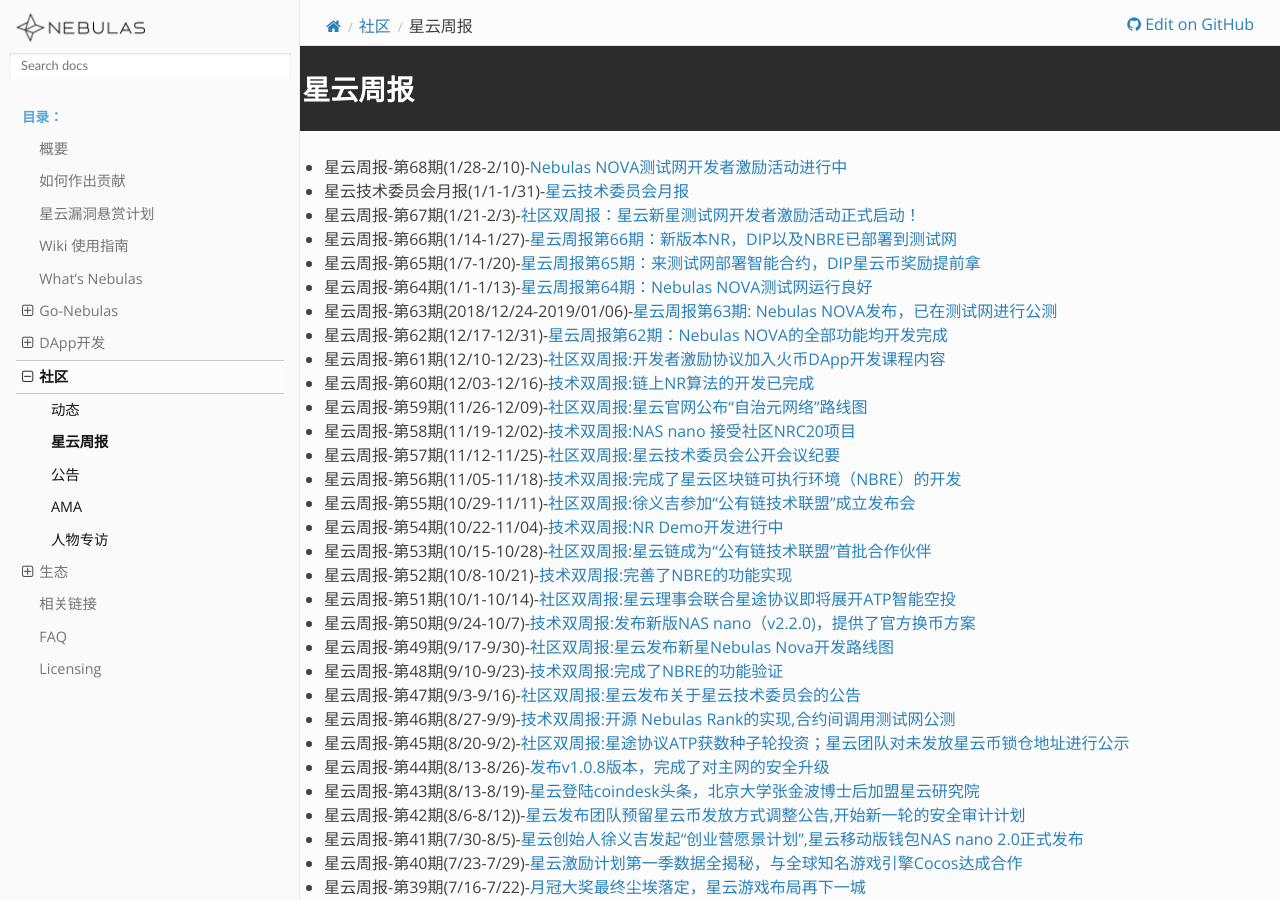
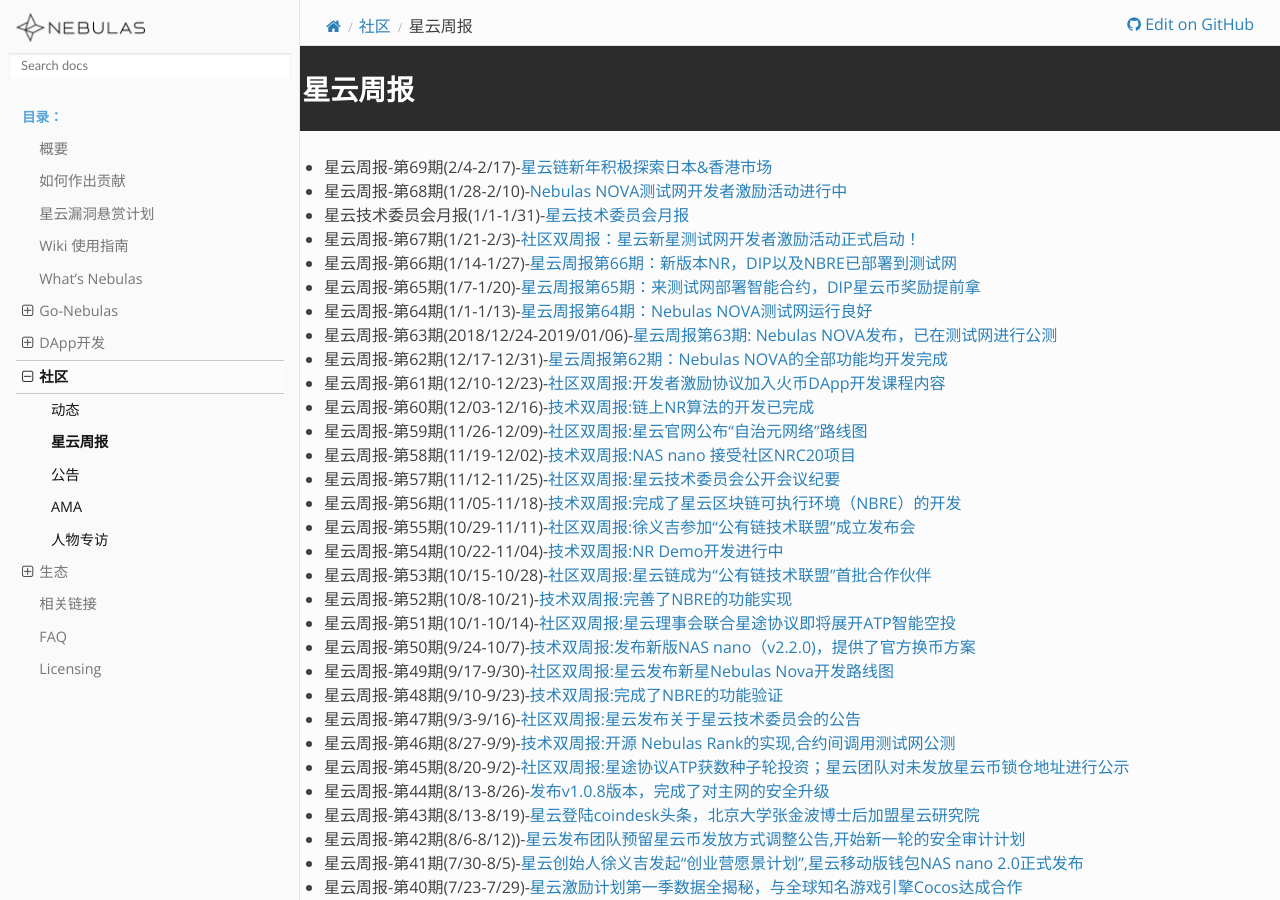
Before and after one commit to nebulasio/nebdocs, a Sphinx documentation site: the page built from docs/community/weekly-report.md, in a window 1280 px wide and 900 px high. Built offline with Sphinx 7.4.7 and the Read the Docs theme 2.0.0, drawn with Linux system fonts in a browser that asks for light colours; pages that are not in the unit, such as notebooks, are missing from menus.

Commit message:
更新周报
星云社区双周报第69期

```diff
--- a/docs/community/weekly-report.md
+++ b/docs/community/weekly-report.md
@@ -1,5 +1,6 @@
 # 星云周报
 
+- 星云周报-第69期(2/4-2/17)-[星云链新年积极探索日本&香港市场](https://blog.nebulas.io/2019/02/18/nebulas-bi-weekly-community-dynamics-69/)
 - 星云周报-第68期(1/28-2/10)-[Nebulas NOVA测试网开发者激励活动进行中](https://blog.nebulas.io/2019/02/11/nebulas-bi-weekly-development-commits-68/)
 - 星云技术委员会月报(1/1-1/31)-[星云技术委员会月报](https://blog.nebulas.io/2019/02/03/nebulas-technical-committee-monthly-report/)
 - 星云周报-第67期(1/21-2/3)-[社区双周报：星云新星测试网开发者激励活动正式启动！](https://blog.nebulas.io/2019/02/04/nebulas-bi-weekly-community-dynamics-67/)
```
